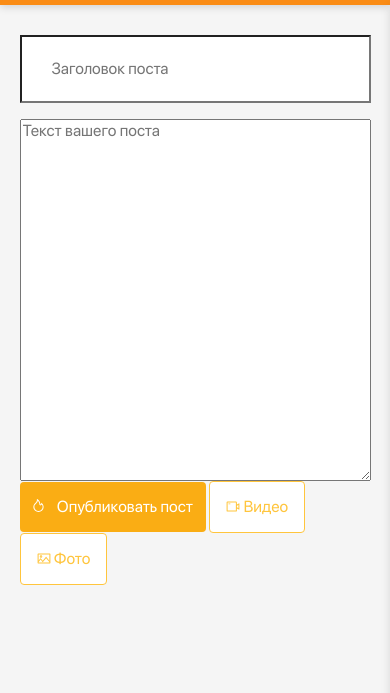
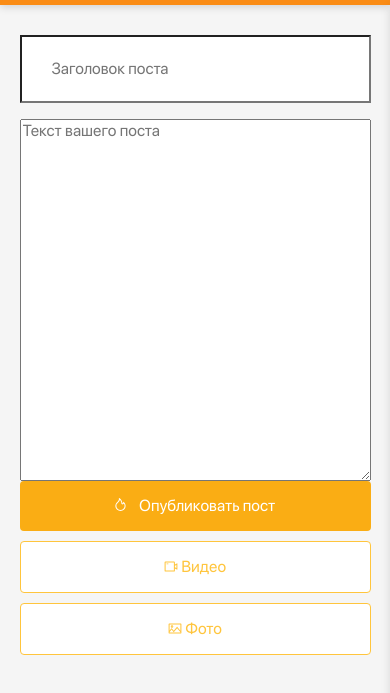
Before and after one commit to fantom1408/pikadu, a plain HTML site: page new-post.html in a window 390 px wide. Shown: the part 59-752 px from the top of the page. Drawn offline with Linux system fonts and the light colour scheme; files whose address does not match are found by name.

Commit message:
Add files via upload

```diff
--- a/css/style.css
+++ b/css/style.css
@@ -321,6 +321,7 @@ font-family:"SFProDisplay-Semibold", sans-serif;
   font-size: 16px;
   line-height: 24px;
   padding: 13px;
+  cursor: pointer;
 }
 .button-outline{
   background: #ffffff;
@@ -329,6 +330,7 @@ font-family:"SFProDisplay-Semibold", sans-serif;
   color: #ffc53d;
   padding-left: 16px;
   padding-right: 16px;
+  cursor: pointer;
 }
 .button-outline .icon{
   width: 14px;
@@ -434,7 +436,12 @@ font-family:"SFProDisplay-Semibold", sans-serif;
   min-height: 362px;
 }
 .add-button{
-
+width: 100%;
+max-width: 370px;
+margin-right: 2%;
+}
+.add-post .button-outline{
+  margin-right: 1%;
 }
 
 
@@ -515,6 +522,21 @@ font-family:"SFProDisplay-Semibold", sans-serif;
 
 }
 
+@media (max-width: 676px){
+  .add-buttons {
+    display: flex;
+    flex-direction: column;
+  }
+  .add-button{
+    width: 100%;
+    max-width: 100%;
+  }
+  .add-post .button-outline{
+    margin-right: 0;
+    margin-top: 10px;
+  }
+}
+
 @media (max-width: 576px){
   .post-author {
     margin-top: 15px;
@@ -533,4 +555,8 @@ font-family:"SFProDisplay-Semibold", sans-serif;
     order: 2;
     text-align: left;
   }
+
+  .add-button{
+    width: 100%;
+  }
 }
```
Also changed, not shown: index.html (+1 -1 lines).
